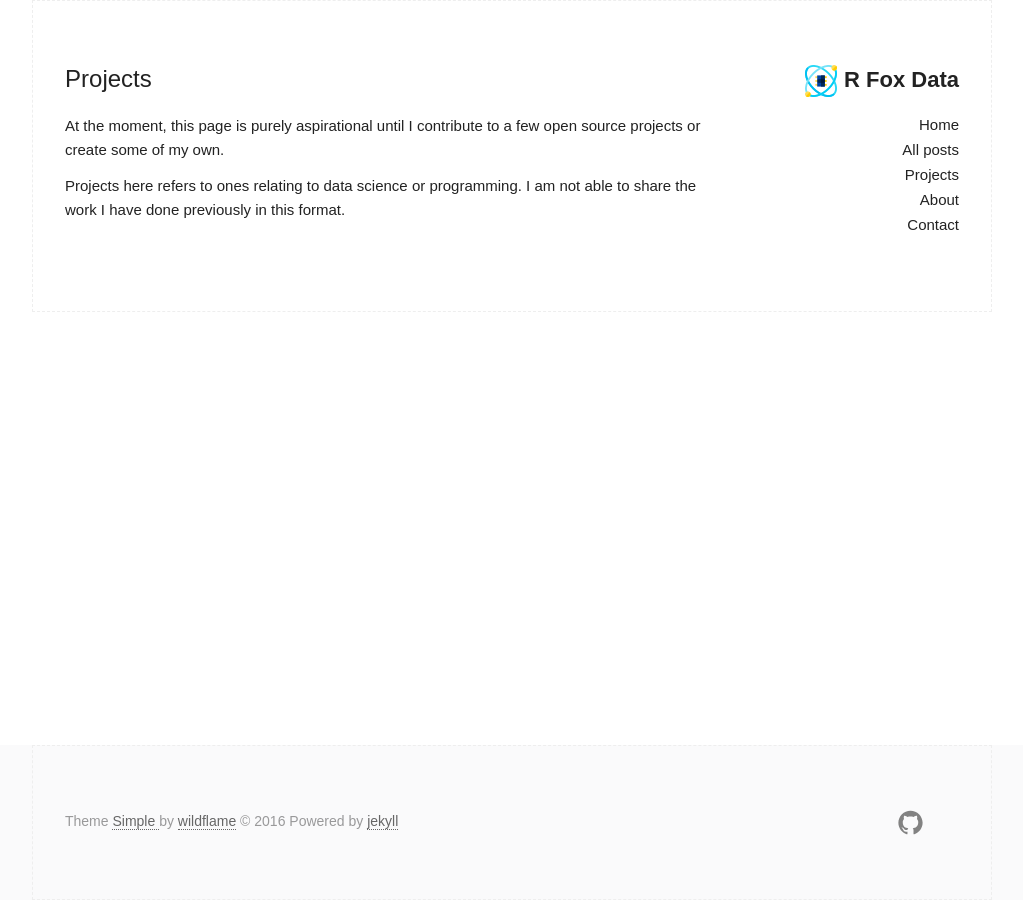
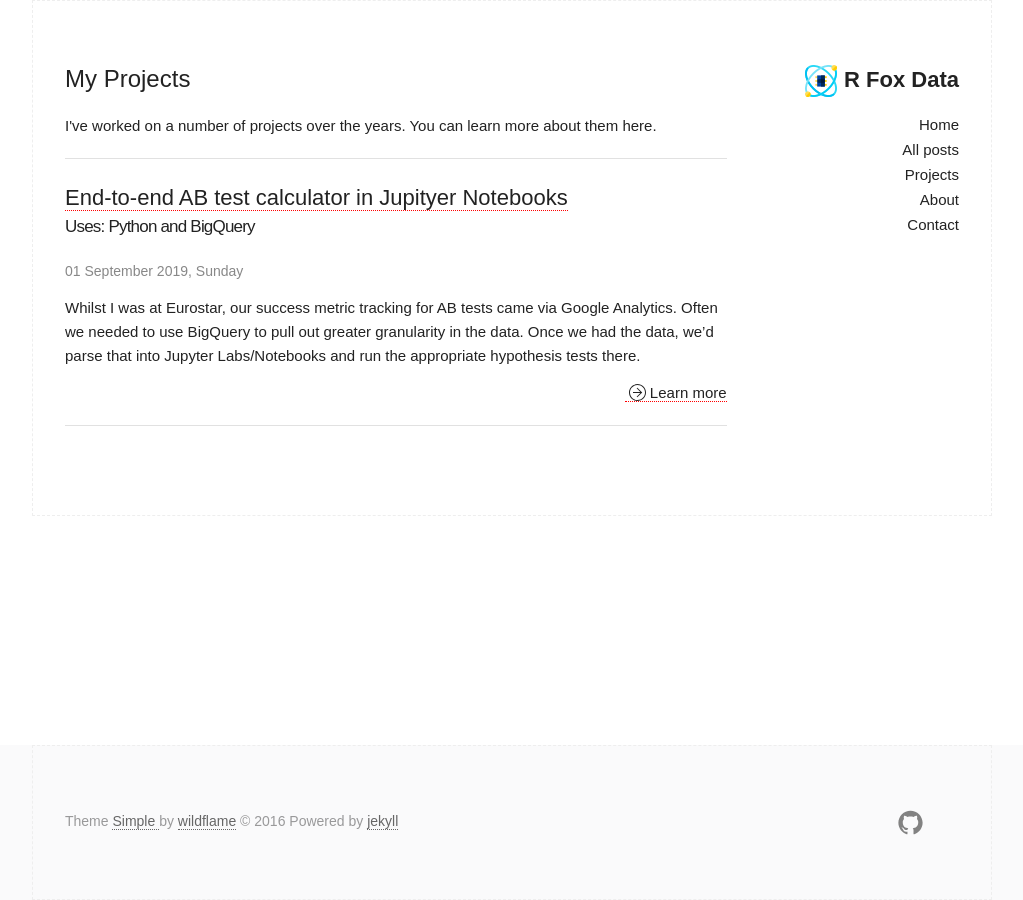
Before and after one commit to rjjfox/rjjfox.github.io, a Jekyll site: the page built from projects.html, in a window 1280 px wide. Shown: the whole page, without its empty margins (128-1151 px from the left). Built offline with Jekyll 4.4.1, drawn with Linux system fonts in a browser that asks for light colours.

Commit message:
Added projects and a feed to the page

```diff
--- a/_config.yml
+++ b/_config.yml
@@ -26,3 +26,8 @@ disqus_shortname:
 
 # used this for post_excerpt at index_page
 excerpt_separator: <!--description-->
+
+# To enable projects as a new format of posts
+collections:
+  projects:
+    output: true
--- /dev/null
+++ b/_projects/2019-09-01-Bigquery-to-notebooks-AB-tests.md
@@ -0,0 +1,12 @@
+---
+layout: post
+title:  "End-to-end AB test calculator in Jupityer Notebooks"
+uses: Python and BigQuery
+date: 2019-09-01 15:00:00 +0700
+---
+
+Whilst I was at Eurostar, our success metric tracking for AB tests came via Google Analytics. Often we needed to use BigQuery to pull out greater granularity in the data. Once we had the data, we'd parse that into Jupyter Labs/Notebooks and run the appropriate hypothesis tests there.
+
+<!--description-->
+
+Why we didn't use a testing platform for our analysis is because the tool used changed a few times while I was there as our technical needs changed i.e. moving to react, client-side to server side. Therefore this meant that we wanted to ensure that our implementation was testing tool agnostic.
--- /dev/null
+++ b/projects.html
@@ -0,0 +1,62 @@
+---
+layout: page
+title: My Projects
+permalink: /projects/
+---
+
+<p>
+    I've worked on a number of projects over the years. You can learn more about them here.
+</p>
+
+{% for post in site.projects %}
+<hr/>
+<article class="post_card post">
+    <header class="post_header">
+
+        <h2 class="post_title"><a href="{{ post.url | prepend: site.baseurl }}">{{ post.title}}</a></h2>
+        <h4>Uses: {{post.uses}}</h4>
+        <time class="post_date">{{ post.date | date: "%d %B %Y, %A" }}</time>
+    </header>
+    <div class="post_excerpt">
+        <p>
+            {% if post.description %}
+            {{ post.description}}
+            {% else %}
+            {{ post.excerpt }}
+            {% endif %}
+        </p>
+    </div>
+    <footer class="post_meta">
+
+
+        {% if post.location %}
+        <span class="author-location">
+            <div data-icon="ei-location"></div>
+            <a href=https://www.google.com/maps/place/{{post.location-link}} target="_blank">{{ post.location }}</a>
+        </span>
+        {% endif %}
+        <!--
+        {% for category in post.categories %}
+        <a href="{{"/category/" | append: category | prepend: site.baseurl }}">
+          <data data-icon="ei-archive"></data>
+          {{category}}</a>
+        {% endfor %}
+        -->
+
+        <!--
+        {% if post.author %}
+        <span class="author_meta">
+          <img src="{{site.baseurl}}/assets/img/{{post.author}}.jpg"></img>
+          <span>David Lin</span>
+        </span>
+        {% endif %}
+        -->
+
+        <p class="readmore">
+            <a href="{{ post.url | prepend: site.baseurl }}"><data data-icon="ei-arrow-right"></data>Learn more
+            </a>
+        </p>
+    </footer>
+    <hr />
+</article>
+{% endfor %}
--- a/projects.md
+++ /dev/null
@@ -1,9 +0,0 @@
----
-layout: page
-title: Projects
-permalink: /projects/
----
-
-At the moment, this page is purely aspirational until I contribute to a few open source projects or create some of my own.
-
-Projects here refers to ones relating to data science or programming. I am not able to share the work I have done previously in this format.
```
Also changed, not shown: assets/img/desertcircle1.png (added).
